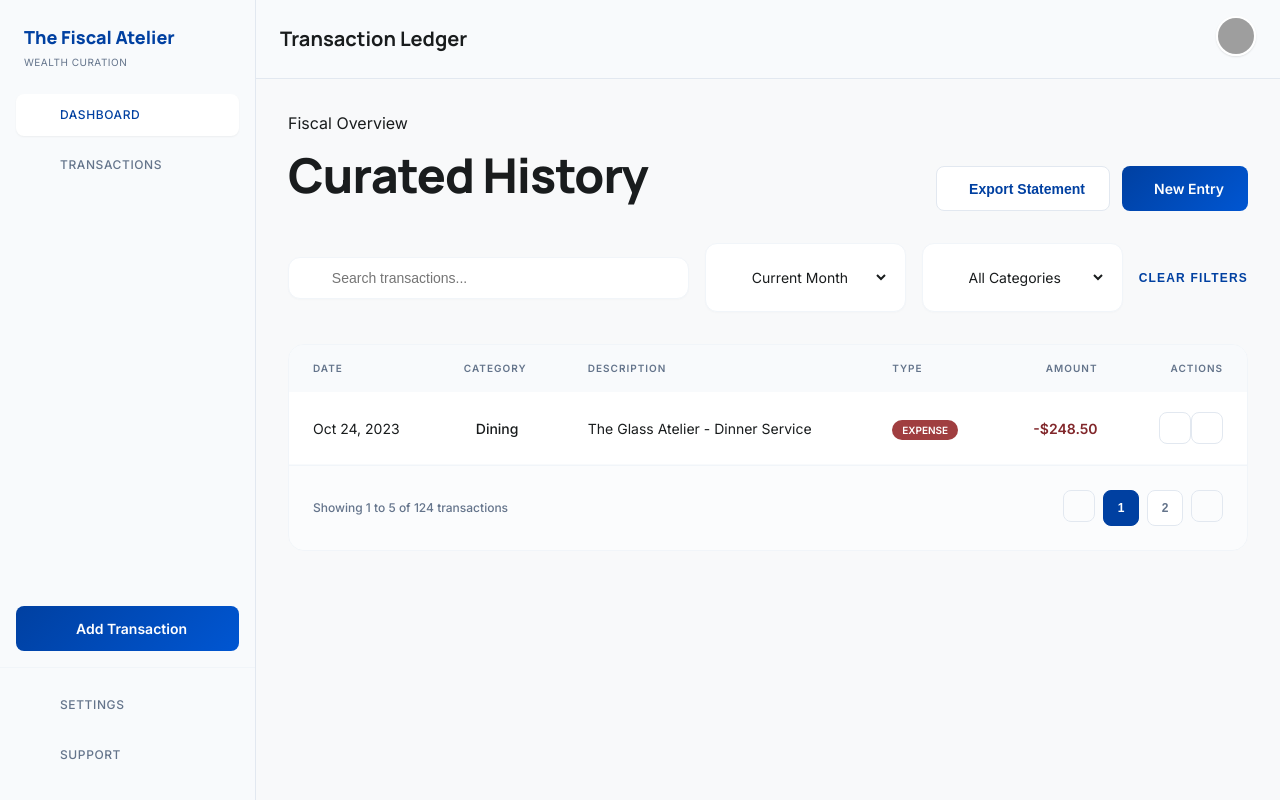
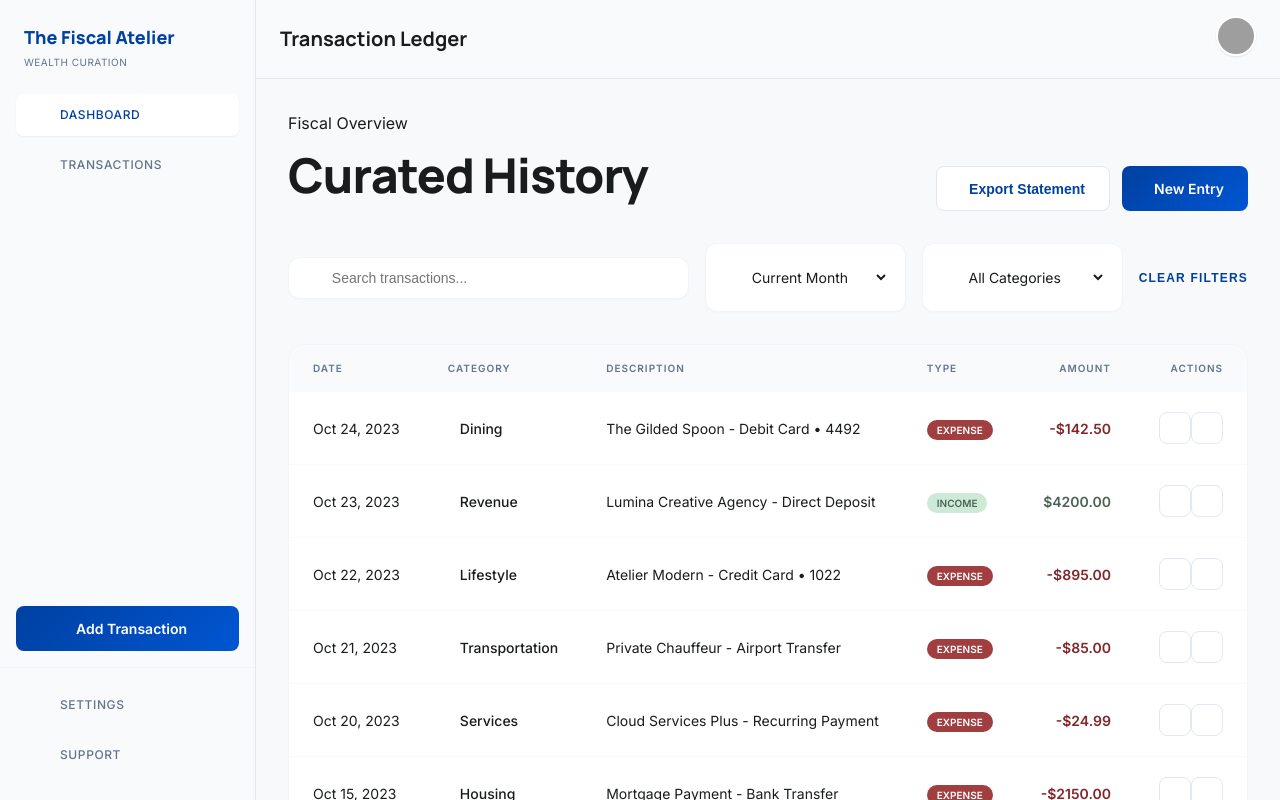
Before and after one commit to bwamonoo/the-fiscal-atelier, a React (Vite) app in the folder client/: page /transactions in a window 1280 px wide. Shown: the top 800 px of the page. Built offline with nearby package versions, Linux system fonts and the light colour scheme; grey boxes are pictures that could not be loaded.

Commit message:
chore: generate the HTML for the transaction history

```diff
--- a/client/src/components/Header.jsx
+++ b/client/src/components/Header.jsx
@@ -1,7 +1,7 @@
-export function Header() {
+export function Header({ pageTitle }) {
   return (
     <header className="top-bar">
-      <h2 className="page-title">Transaction Management</h2>
+      <h2 className="page-title">{pageTitle}</h2>
       <div className="top-bar-actions">
         <button className="icon-btn">
           <i data-lucide="bell"></i>
--- a/client/src/pages/AddTransaction.jsx
+++ b/client/src/pages/AddTransaction.jsx
@@ -1,4 +1,5 @@
 import { Sidebar } from "../components/Sidebar";
+import { Header } from "../components/Header";
 import "./AddTransaction.css";
 
 export function AddTransaction() {
@@ -10,7 +11,7 @@ export function AddTransaction() {
         <Sidebar />
 
         <main className="main-content">
-
+          <Header pageTitle={"Transaction Management"} />
 
           <div className="content-wrapper centered">
             <div className="breadcrumb">
--- a/client/src/pages/Dashboard.jsx
+++ b/client/src/pages/Dashboard.jsx
@@ -1,4 +1,5 @@
 import { Sidebar } from "../components/Sidebar";
+import { Header } from "../components/Header";
 import { MOCK_TRANSACTIONS } from "../constants";
 import { SPENDING_COMPOSITION } from "../constants";
 import "./Dashboard.css";
@@ -24,18 +25,7 @@ export function Dashboard() {
         <Sidebar />
 
         <main className="main-content">
-          <header className="top-bar">
-            <h2 className="page-title">The Editorial Ledger</h2>
-            <div className="top-bar-actions">
-              <button className="icon-btn">
-                <i data-lucide="bell"></i>
-                <span className="notification-dot"></span>
-              </button>
-              <div className="user-profile">
-                <img src="https://picsum.photos/seed/user/100/100" alt="User" />
-              </div>
-            </div>
-          </header>
+          <Header pageTitle={"The Editorial Ledger"} />
 
           <div className="content-wrapper">
             <section className="hero-section">
@@ -121,6 +111,7 @@ export function Dashboard() {
                       let amount = (txn.amountCents / 100).toFixed(2);
                       amount =
                         txn.type === "expense" ? `-$${amount}` : `$${amount}`;
+                      const amountColor = txn.type === "income" ? "pos" : "neg";
 
                       return (
                         <tr key={txn.id}>
@@ -136,7 +127,9 @@ export function Dashboard() {
                               {txn.type}
                             </span>
                           </td>
-                          <td className="text-right amount-neg">{amount}</td>
+                          <td className={"text-right amount-" + amountColor}>
+                            {amount}
+                          </td>
                         </tr>
                       );
                     })}
--- a/client/src/pages/TransactionHistory.jsx
+++ b/client/src/pages/TransactionHistory.jsx
@@ -1,5 +1,7 @@
 import { Sidebar } from "../components/Sidebar";
-import "./TransactionHistory.css"
+import { Header } from "../components/Header";
+import { MOCK_TRANSACTIONS } from "../constants";
+import "./TransactionHistory.css";
 
 export function TransactionHistory() {
   return (
@@ -10,17 +12,7 @@ export function TransactionHistory() {
         <Sidebar />
 
         <main class="main-content">
-          <header class="top-bar">
-            <h2 class="page-title">Transaction Ledger</h2>
-            <div class="top-bar-actions">
-              <button class="icon-btn">
-                <i data-lucide="bell"></i>
-              </button>
-              <div class="user-profile">
-                <img src="https://picsum.photos/seed/user/100/100" alt="User" />
-              </div>
-            </div>
-          </header>
+          <Header pageTitle={"Transaction Ledger"} />
 
           <div class="content-wrapper">
             <section class="history-header">
@@ -71,6 +63,40 @@ export function TransactionHistory() {
                   </tr>
                 </thead>
                 <tbody>
+                  {MOCK_TRANSACTIONS.map((txn) => {
+                    let amount = (txn.amountCents / 100).toFixed(2);
+                    amount =
+                      txn.type === "income" ? `$${amount}` : `-$${amount}`;
+                    const amountColor = txn.type === "income" ? "pos" : "neg";
+
+                    return (
+                      <tr key={txn.id}>
+                        <td>{txn.date}</td>
+                        <td>
+                          <div class="cat-cell">
+                            <i data-lucide={txn.icon}></i> {txn.category}
+                          </div>
+                        </td>
+                        <td>{txn.description}</td>
+                        <td>
+                          <span class={"badge badge-" + txn.type}>
+                            {txn.type}
+                          </span>
+                        </td>
+                        <td class={"text-right amount-" + amountColor}>
+                          {amount}
+                        </td>
+                        <td class="text-right">
+                          <button class="icon-btn-sm">
+                            <i data-lucide="edit-2"></i>
+                          </button>
+                          <button class="icon-btn-sm">
+                            <i data-lucide="trash-2"></i>
+                          </button>
+                        </td>
+                      </tr>
+                    );
+                  })}
                   <tr>
                     <td>Oct 24, 2023</td>
                     <td>
```
Also changed, not shown: client/src/App.jsx (+4 -4 lines).
